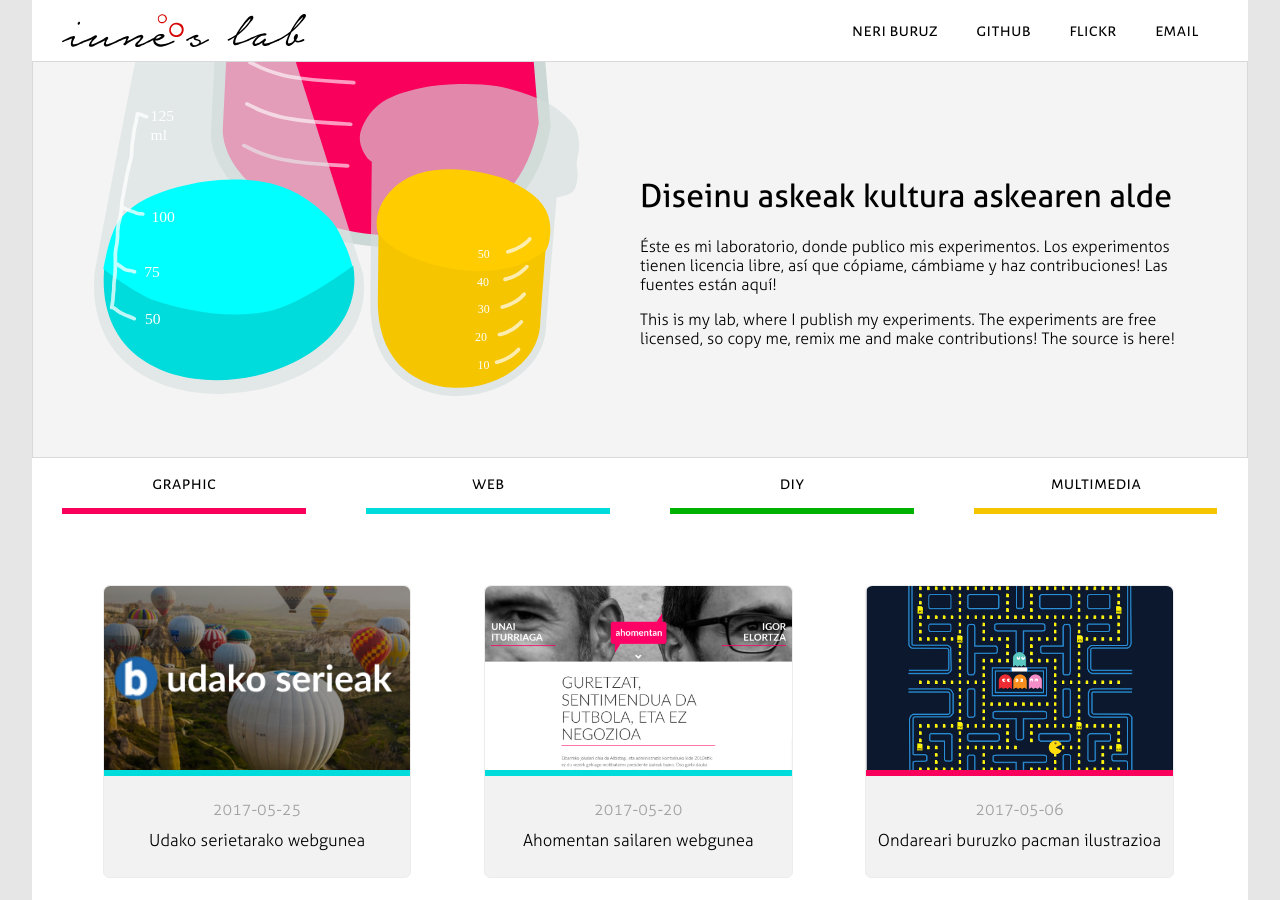
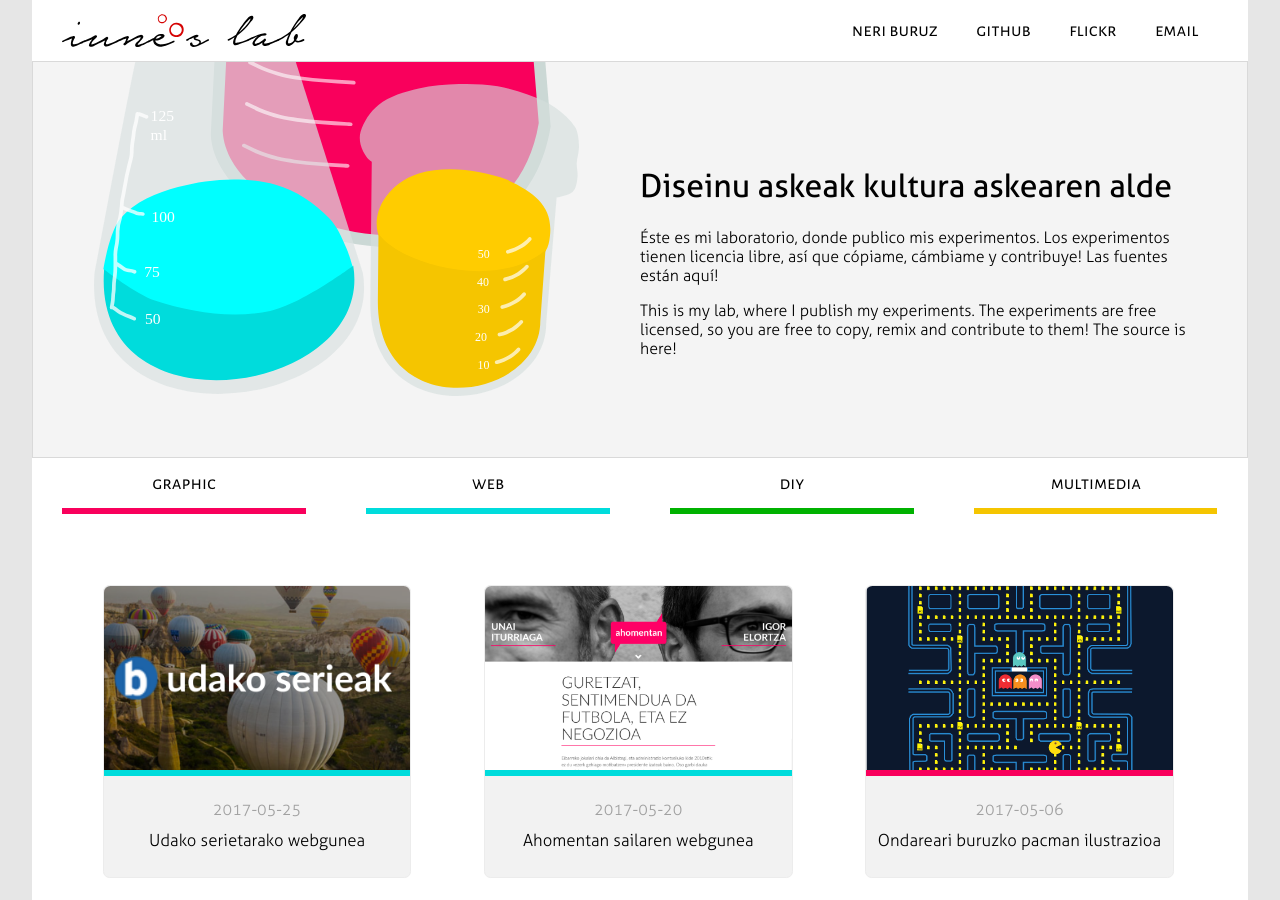
Before and after one commit to iunetrecet/iunetrecet.github.io, a Jekyll site: the page built from index.html, in a window 1280 px wide and 900 px high. Built offline with Jekyll 4.4.1, drawn with Linux system fonts in a browser that asks for light colours.

Commit message:
Fixed gramatical bugs in the english text

```diff
--- a/index.html
+++ b/index.html
@@ -6,10 +6,10 @@ layout: default
   <img src="/images/experiment.svg" />
   <div id="bannerText">
     <h1>Diseinu askeak kultura askearen alde</h1>
-    <p>Éste es mi laboratorio, donde publico mis experimentos. Los experimentos tienen licencia libre, así que cópiame, cámbiame y haz contribuciones! Las fuentes están
+    <p>Éste es mi laboratorio, donde publico mis experimentos. Los experimentos
+    tienen licencia libre, así que cópiame, cámbiame y contribuye! Las fuentes están
       <a href="https://github.com/iunetrecet/lab">aquí!</a></p>
-    <p>This is my lab, where I publish my experiments. The experiments are free licensed,
-      so copy me, remix me and make contributions! The source is <a href="https://github.com/iunetrecet/lab">here!</a></p>
+    <p>This is my lab, where I publish my experiments. The experiments are free licensed, so you are free to copy, remix and contribute to them! The source is <a href="https://github.com/iunetrecet/lab">here!</a></p>
   </div>
 </div>
 
```
